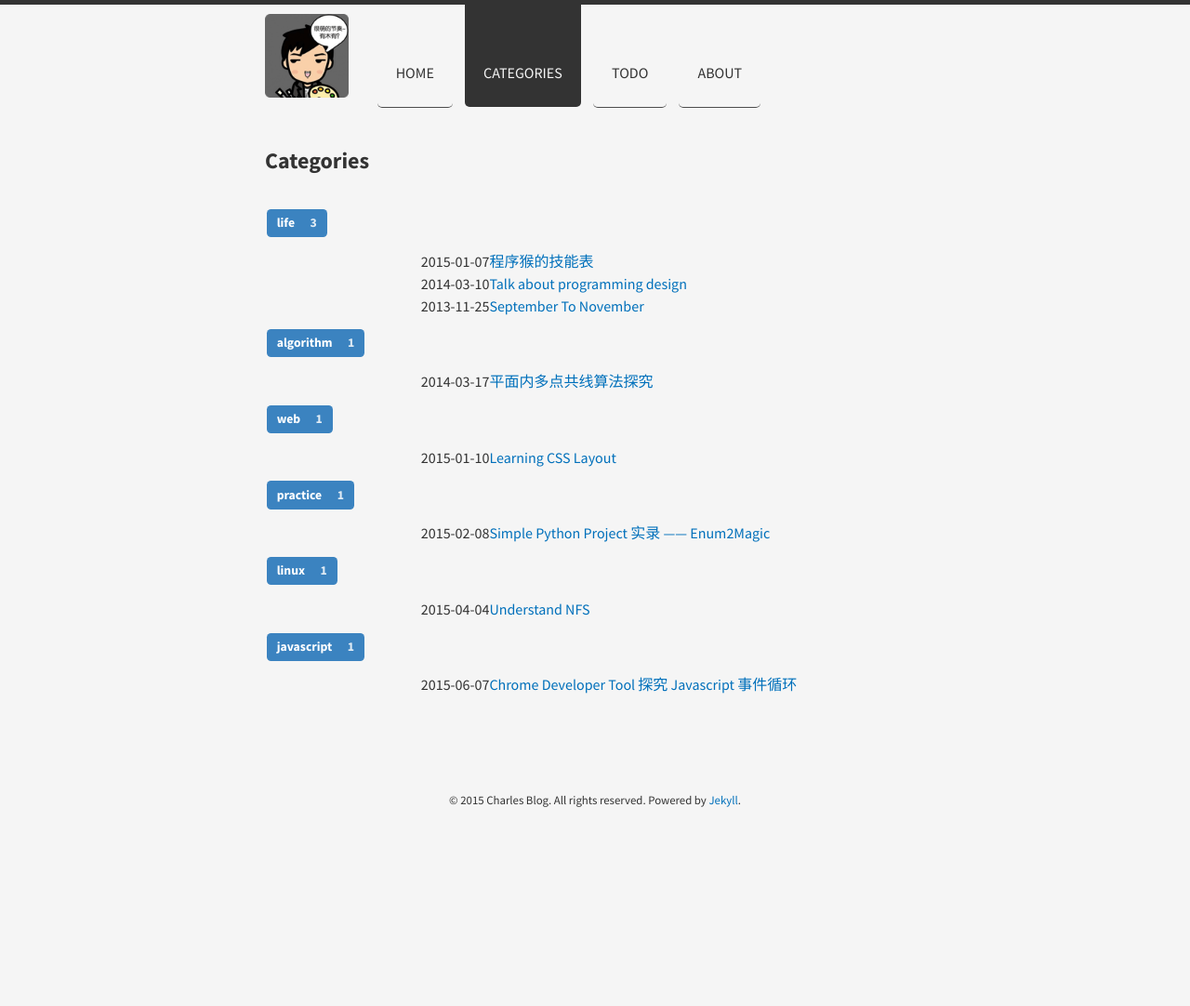
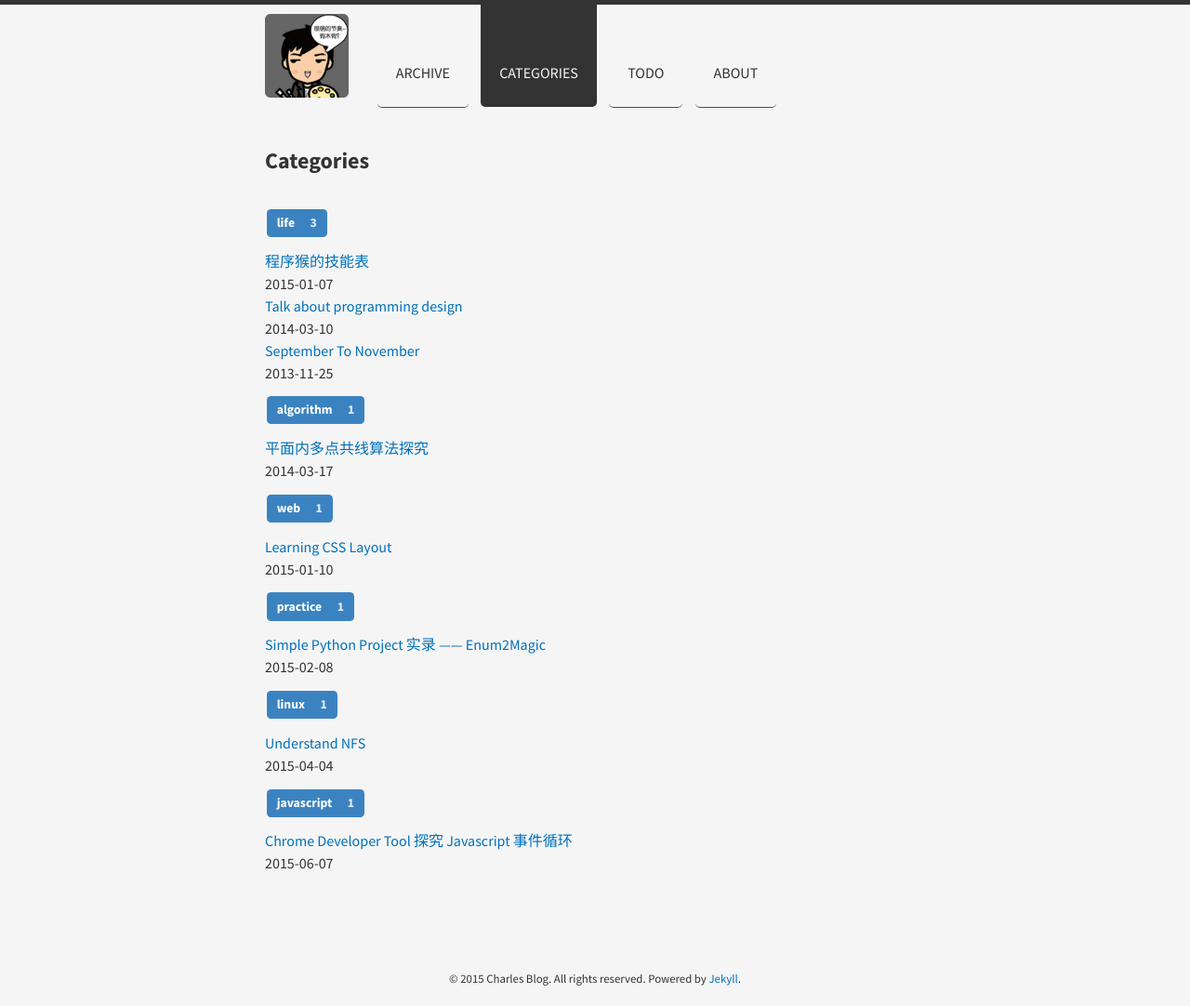
Before and after one commit to JavaCS3/blog, a Jekyll site: the page built from categories/index.html, in a window 1280 px wide. Shown: the whole page at 93% size. Built offline with Jekyll 4.4.1, drawn with Linux system fonts in a browser that asks for light colours; nearby versions of some CDN libraries; Markdown is read by kramdown in place of the engine named in the settings; before the commit the page ends 900 px from its top, so only the background shows below that.

Commit message:
test new cat

```diff
--- a/_config.yml
+++ b/_config.yml
@@ -4,7 +4,6 @@ permalink: /:title
 
 url:
 baseurl: /blog
-category_list: [life, algorithm, web, practice, linux, javascript]
 
 redcarpet:
   extensions: ["fenced_code_blocks", "autolink", "tables", "strikethrough"]
--- a/_data/links.yml
+++ b/_data/links.yml
@@ -1,5 +1,5 @@
 - url: /
-  title: Home
+  title: Archive
 
 - url: /categories
   title: Categories
--- a/categories/index.html
+++ b/categories/index.html
@@ -15,7 +15,7 @@ title: Categories
   {% for page in site.categories[category_name] %}
   <article class="row gutters">
     <a href="{{ site.baseurl }}{{ page.url }}">{{ page.title }}</a>
-    <div class="post-date col span_4">
+    <div>
       <time>{{ page.date | date: "%Y-%m-%d" }}</time>
     </div>
   </article>
```
